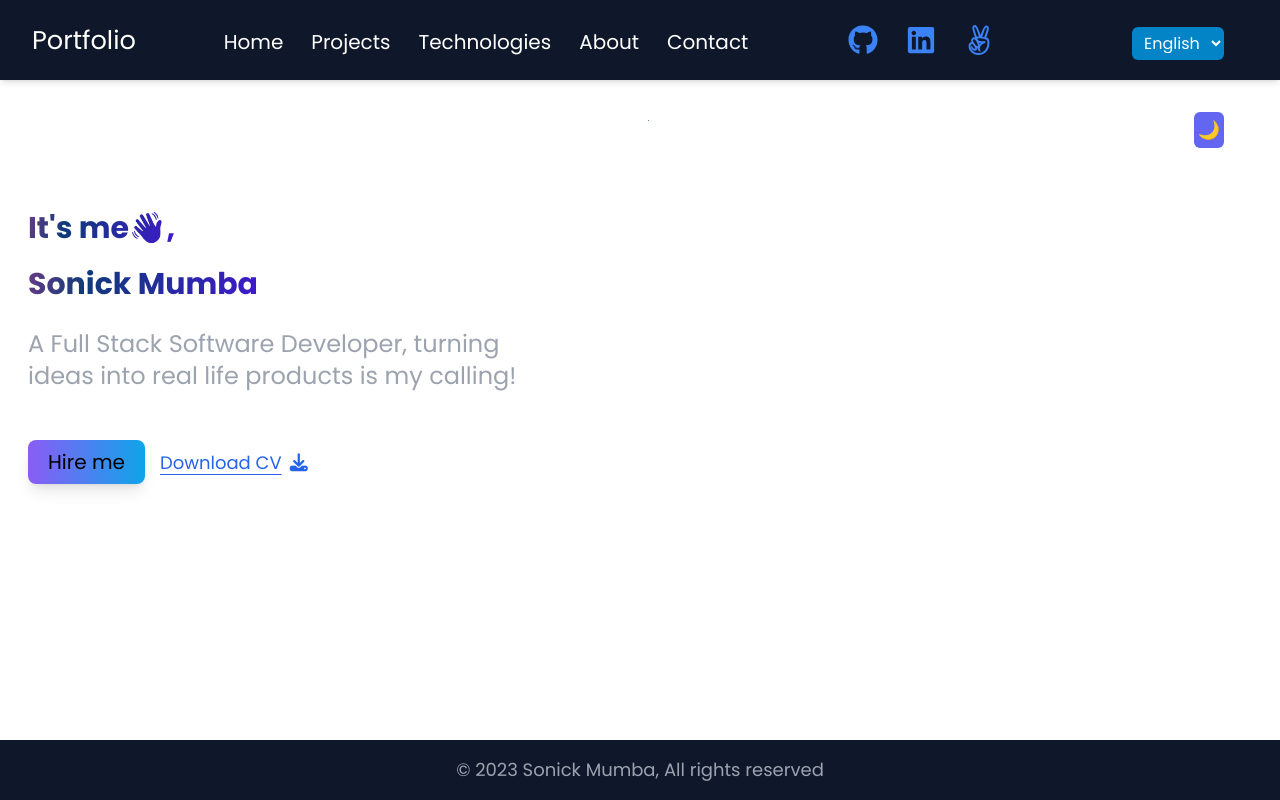
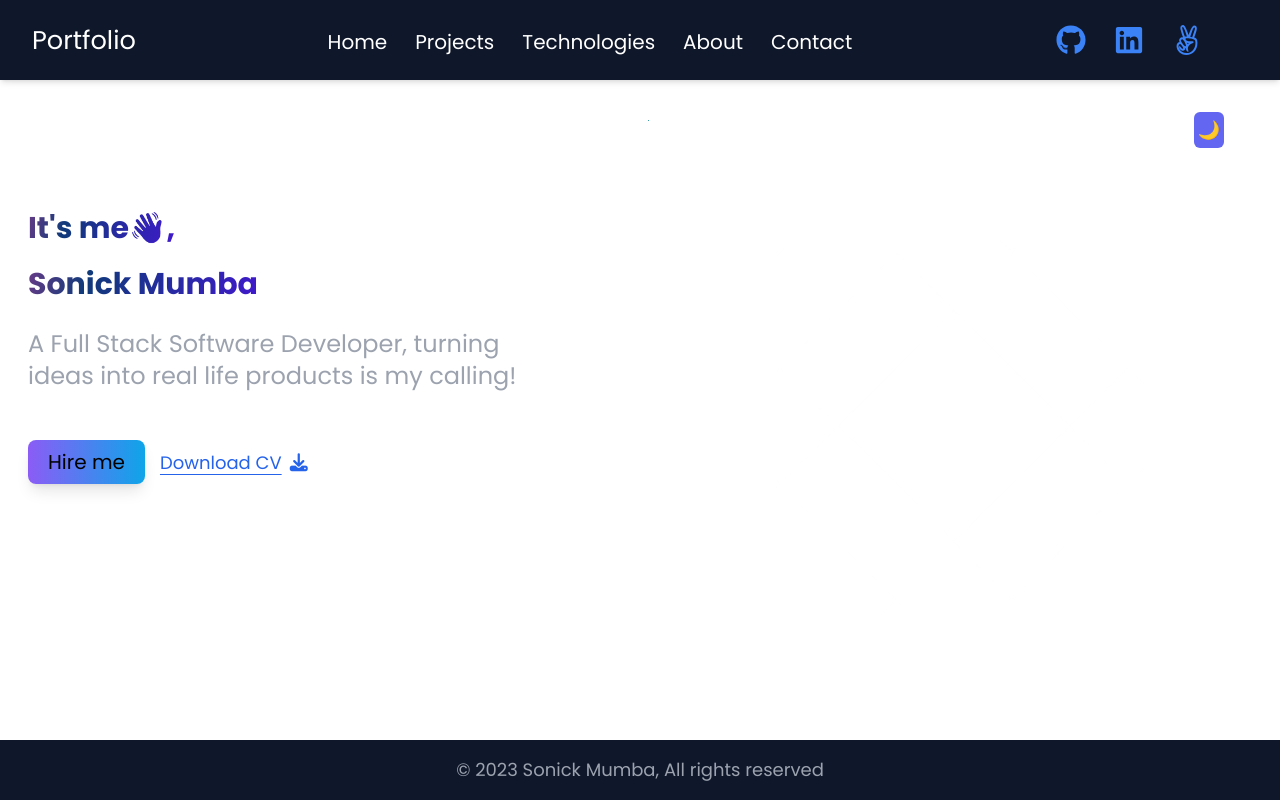
Before and after one commit to Sonickmumba/sonick-portifolio, a React (Vite) app: page / in a window 1280 px wide. Shown: the top 800 px of the page. Built offline with nearby package versions, Linux system fonts and the light colour scheme.

Commit message:
Remove language change

```diff
--- a/src/components/header/Header.jsx
+++ b/src/components/header/Header.jsx
@@ -4,7 +4,7 @@ import ButtonPhoneSize from "./ButtonPhoneSize";
 import SocialMedia from "./SocialMedia";
 import HumburgerButton from "./HumburgerButton";
 import DarkMode from "./DarkMode";
-import Language from "./Language";
+// import Language from "./Language";
 
 const Header = () => {
   return (
@@ -15,7 +15,7 @@ const Header = () => {
       <Menu />
       <HumburgerButton />
       <SocialMedia />
-      <Language />
+      {/* <Language /> */}
       <DarkMode />
       <ButtonPhoneSize />
     </header>
```
